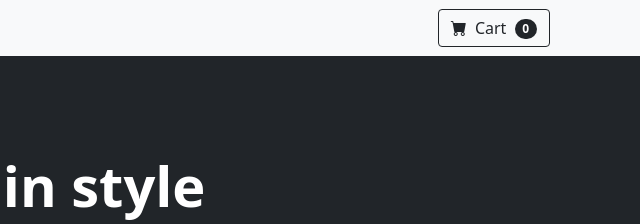
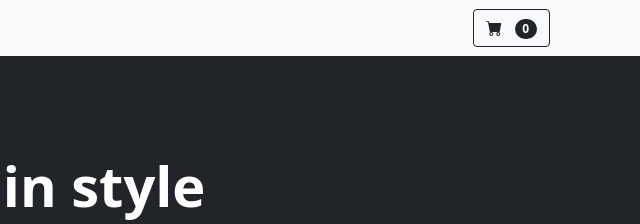
Before and after one commit to ignasimonetti/SimuladorEcommerce, a plain HTML site: page index.html in a window 1280 px wide. Shown: the top 224 px of the page, 612-1252 px from the left. Drawn offline with nearby package versions, Linux system fonts and the light colour scheme; files whose address does not match are found by name.

Commit message:
Merge desde develop

```diff
--- a/index.html
+++ b/index.html
@@ -36,8 +36,7 @@
                     <form class="d-flex">
                         <button class="btn btn-outline-dark" type="submit">
                             <i class="bi-cart-fill me-1"></i>
-                            Cart
-                            <span class="badge bg-dark text-white ms-1 rounded-pill">0</span>
+                            <span id="cart-total" class="badge bg-dark text-white ms-1 rounded-pill">0</span>
                         </button>
                     </form>
                 </div>
```
